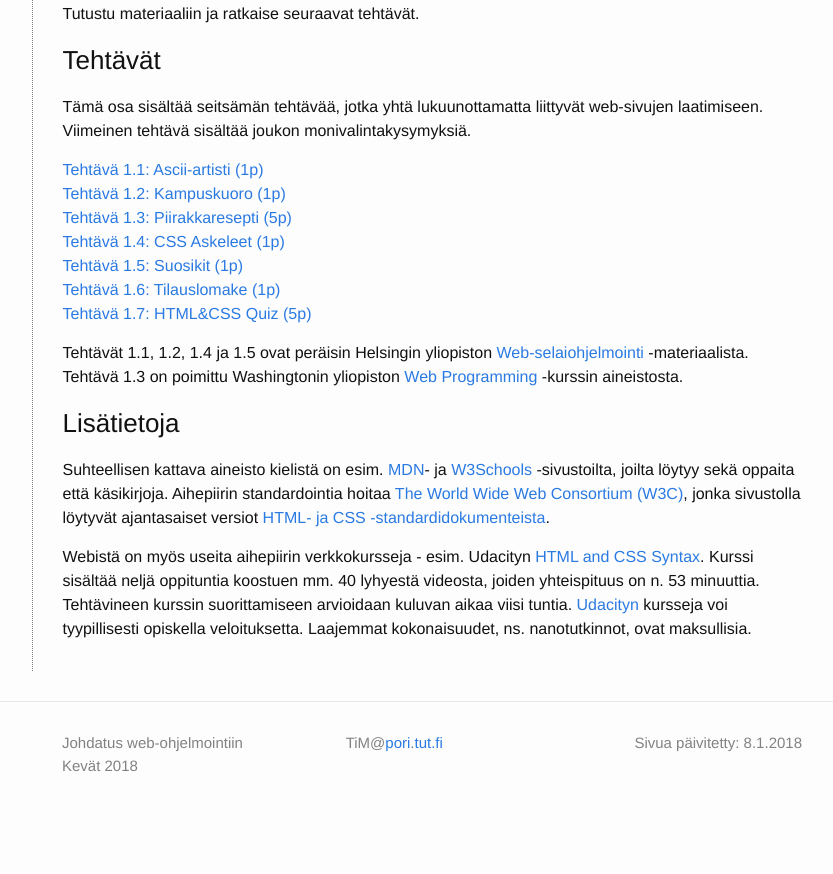
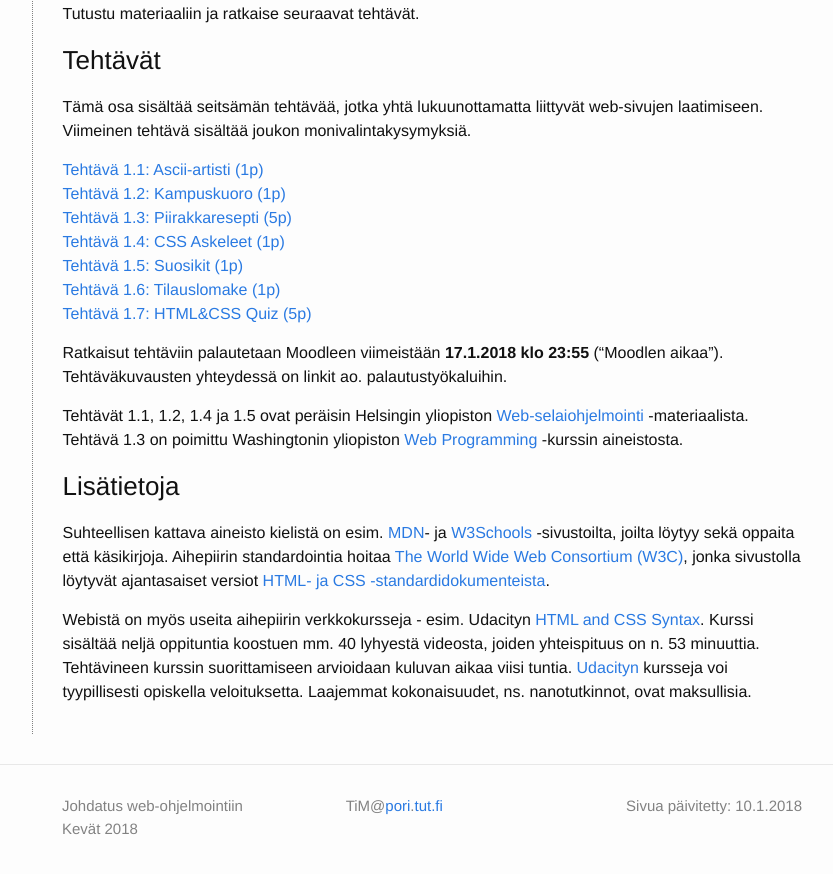
Before and after one commit to timedu/jwo2018k, a Jekyll site: the page built from docs/_osa1/index.md, in a window 1280 px wide and 900 px high, scrolled down 697 px. Shown: the top 874 px of the window, without its empty margins (208-1041 px from the left). Built offline with Jekyll 4.4.1, drawn with Linux system fonts in a browser that asks for light colours; before the commit the page ends 1534 px from its top, so only the background shows below that.

Commit message:
part 1 deadline info

```diff
--- a/docs/_osa1/index.md
+++ b/docs/_osa1/index.md
@@ -1,7 +1,7 @@
 ---
 layout: collection_index
 permalink: /:collection/index.html
-modified_at: 8.1.2018
+modified_at: 10.1.2018
 ---
 
 [HTML][HTML] (*HyperText Markup Language*) on kieli, jolla kuvataan  web-sivun rakenne ja sivun sisältämä teksti. HTML-sivu koostuu joukosta elementtejä, joista selain hahmontaa määrättyjen sääntöjen  perusteella käyttäjälle esitettävän näkymän. Elementeillä on tietty oletusarvoinen ulkoasu, mutta yleensä sitä muokataan erillisillä [CSS][CSS] -tyylisäännöillä (*Cascading Style Sheets*).
@@ -41,6 +41,9 @@ liittyvät web-sivujen laatimiseen. Viimeinen tehtävä sisältää joukon moniv
 
 {% include exercises_list.md %}
 
+Ratkaisut tehtäviin palautetaan Moodleen viimeistään **17.1.2018 klo 23:55**
+("Moodlen aikaa"). Tehtäväkuvausten yhteydessä on linkit ao. palautustyökaluihin.
+
 Tehtävät 1.1, 1.2, 1.4 ja 1.5 ovat peräisin Helsingin yliopiston [Web-selaiohjelmointi]({{weso}}) -materiaalista. Tehtävä 1.3 on poimittu Washingtonin yliopiston [Web Programming][cse154] -kurssin aineistosta.
 
 [cse154]: https://courses.cs.washington.edu/courses/cse154/
```
